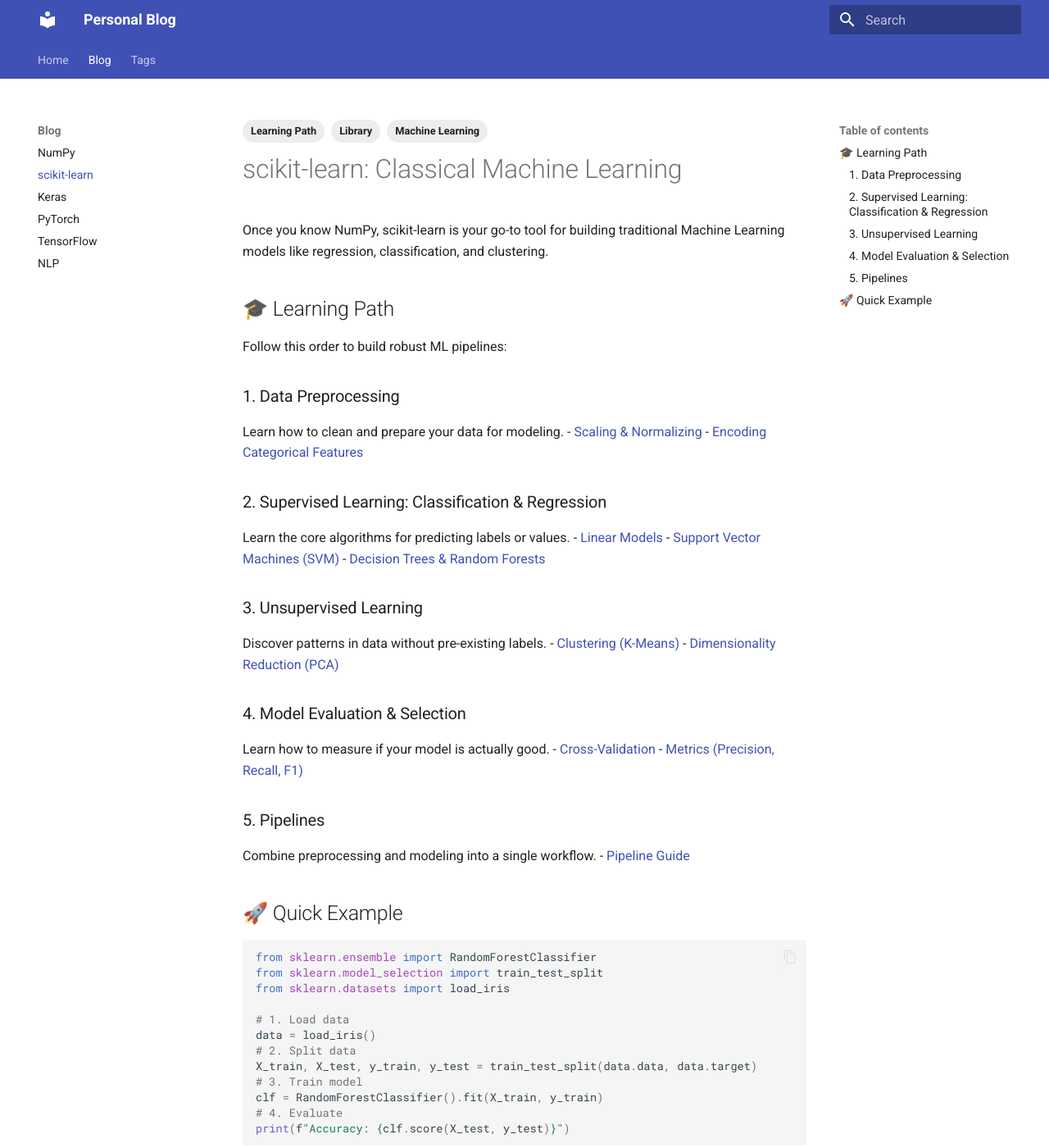
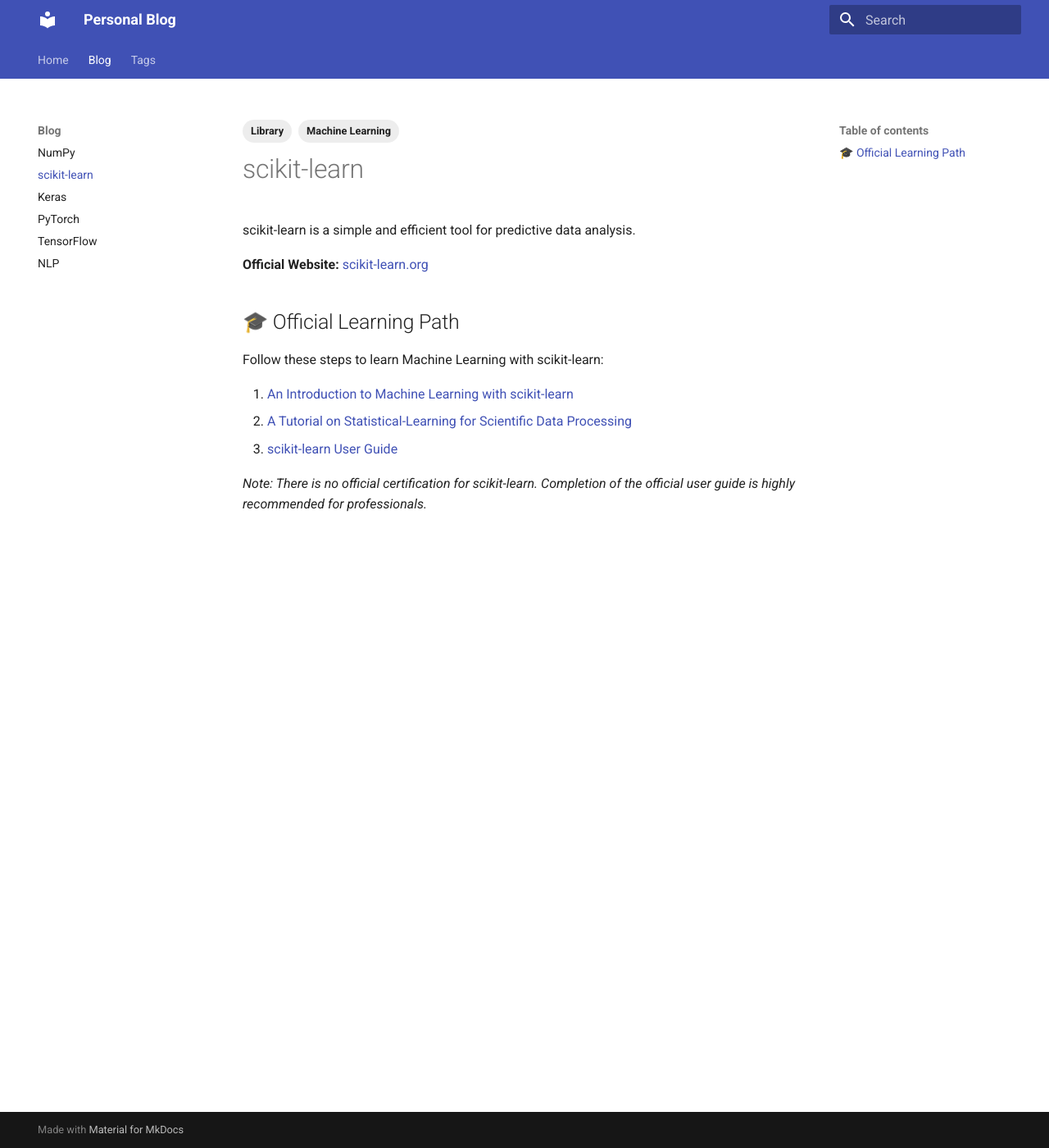
Before and after one commit to keramiozsoy/blog, an MkDocs documentation site: the page built from docs/blog/scikit-learn.md, in a window 1280 px wide and 1400 px high. Shown: the whole window at 82% size. Built offline with MkDocs 1.6.1 and Material for MkDocs 9.7.7, drawn with Linux system fonts in a browser that asks for light colours; some of the changed text lies outside the part shown.

Commit message:
Simplified all blog posts to only include essential official links and tutorials

````diff
--- a/docs/blog/scikit-learn.md
+++ b/docs/blog/scikit-learn.md
@@ -2,56 +2,19 @@
 tags:
   - Machine Learning
   - Library
-  - Learning Path
 ---
 
-# scikit-learn: Classical Machine Learning
+# scikit-learn
 
-Once you know NumPy, scikit-learn is your go-to tool for building traditional Machine Learning models like regression, classification, and clustering.
+scikit-learn is a simple and efficient tool for predictive data analysis.
 
-## 🎓 Learning Path
+**Official Website:** [scikit-learn.org](https://scikit-learn.org/)
 
-Follow this order to build robust ML pipelines:
+## 🎓 Official Learning Path
+Follow these steps to learn Machine Learning with scikit-learn:
 
-### 1. Data Preprocessing
-Learn how to clean and prepare your data for modeling.
-- [Scaling & Normalizing](https://scikit-learn.org/stable/modules/preprocessing.html)
-- [Encoding Categorical Features](https://scikit-learn.org/stable/modules/preprocessing.html#encoding-categorical-features)
+1. [An Introduction to Machine Learning with scikit-learn](https://scikit-learn.org/stable/tutorial/basic/tutorial.html)
+2. [A Tutorial on Statistical-Learning for Scientific Data Processing](https://scikit-learn.org/stable/tutorial/statistical_inference/index.html)
+3. [scikit-learn User Guide](https://scikit-learn.org/stable/user_guide.html)
 
-### 2. Supervised Learning: Classification & Regression
-Learn the core algorithms for predicting labels or values.
-- [Linear Models](https://scikit-learn.org/stable/modules/linear_model.html)
-- [Support Vector Machines (SVM)](https://scikit-learn.org/stable/modules/svm.html)
-- [Decision Trees & Random Forests](https://scikit-learn.org/stable/modules/ensemble.html)
-
-### 3. Unsupervised Learning
-Discover patterns in data without pre-existing labels.
-- [Clustering (K-Means)](https://scikit-learn.org/stable/modules/clustering.html)
-- [Dimensionality Reduction (PCA)](https://scikit-learn.org/stable/modules/decomposition.html#pca)
-
-### 4. Model Evaluation & Selection
-Learn how to measure if your model is actually good.
-- [Cross-Validation](https://scikit-learn.org/stable/modules/cross_validation.html)
-- [Metrics (Precision, Recall, F1)](https://scikit-learn.org/stable/modules/model_evaluation.html)
-
-### 5. Pipelines
-Combine preprocessing and modeling into a single workflow.
-- [Pipeline Guide](https://scikit-learn.org/stable/modules/compose.html#pipeline)
-
-## 🚀 Quick Example
-```python
-from sklearn.ensemble import RandomForestClassifier
-from sklearn.model_selection import train_test_split
-from sklearn.datasets import load_iris
-
-# 1. Load data
-data = load_iris()
-# 2. Split data
-X_train, X_test, y_train, y_test = train_test_split(data.data, data.target)
-# 3. Train model
-clf = RandomForestClassifier().fit(X_train, y_train)
-# 4. Evaluate
-print(f"Accuracy: {clf.score(X_test, y_test)}")
-```
-
-Official Tutorials: [scikit-learn.org/stable/tutorial](https://scikit-learn.org/stable/tutorial/index.html)
+*Note: There is no official certification for scikit-learn. Completion of the official user guide is highly recommended for professionals.*
````
Also changed, not shown: docs/blog/keras.md (+9 -40 lines), docs/blog/nlp.md (+9 -41 lines), docs/blog/numpy.md (+9 -39 lines), docs/blog/pytorch.md (+9 -41 lines), docs/blog/tensorflow.md (+9 -38 lines).
